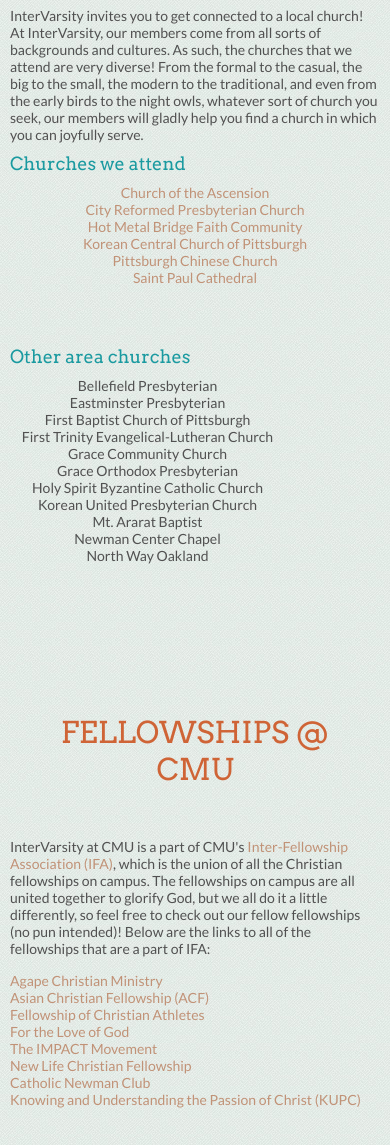
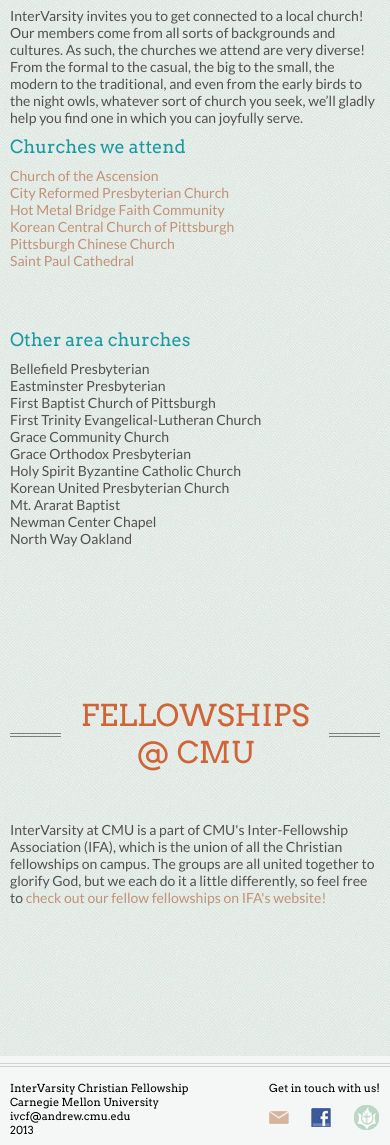
Before and after one commit to PowerlinxJetfire/ivcf_www, a plain HTML site: page links.html in a window 390 px wide. Shown: the part 220-1365 px from the top of the page. Drawn offline with Linux system fonts and the light colour scheme.

Commit message:
Responsive links page!

```diff
--- a/links.html
+++ b/links.html
@@ -3,6 +3,7 @@
      All rights reserved. -->
 <html>
 <head>
+  <meta name="viewport" content="width=device-width, initial-scale=1, minimal-ui">
   <link href="style.css" rel="stylesheet" type="text/css" />
   <link href='http://fonts.googleapis.com/css?family=Lato:400,400italic|Arvo:400,700' rel='stylesheet' type='text/css'>
   <link rel="shortcut icon" href="images/favicon.ico" />
@@ -34,13 +35,12 @@
       <h1>Churches</h1>
     </header>
     <p>
-    InterVarsity invites you to get connected to a local church! At
-    InterVarsity, our members come from all sorts of backgrounds and cultures.
-    As such, the churches that we attend are very diverse! From the formal to
+    InterVarsity invites you to get connected to a local church!
+    Our members come from all sorts of backgrounds and cultures.
+    As such, the churches we attend are very diverse! From the formal to
     the casual, the big to the small, the modern to the traditional, and even
     from the early birds to the night owls, whatever sort of church you seek,
-    our members will gladly help you find a church in which you can joyfully
-    serve.
+    we&rsquo;ll gladly help you find one in which you can joyfully serve.
     </p>
     <div class="churches">
       <div class="tricolumn">
@@ -70,25 +70,16 @@
   </article>
   <article class="linkspage">
     <header class="sectionheader">
-      <h1>Fellowships @ CMU</h1>
+      <h1>Fellowships<br class="responsive-br"/> @ CMU</h1>
     </header>
     <p class="affiliations">
-    InterVarsity at CMU is a part of CMU's
-    <a href="http://www.christatcmu.com">Inter-Fellowship Association (IFA)</a>,
-    which is the union of all the Christian fellowships on campus. The
-    fellowships on campus are all united together to glorify God, but we all do
-    it a little differently, so feel free to check out our fellow fellowships
-    (no pun intended)! Below are the links to all of the fellowships that are a
-    part of IFA:
+    InterVarsity at CMU is a part of CMU's Inter-Fellowship Association (IFA),
+    which is the union of all the Christian fellowships on campus. The groups
+    are all united together to glorify God, but we each do it a little differently,
+    so feel free to <a href="http://christatcmu.com/fellowships.html">check
+    out our fellow fellowships on IFA's website!</a>
     </p>
-    <p><a href="http://www.andrew.cmu.edu/user/agape/">Agape Christian Ministry</a></p>
-    <p><a href="http://acfpcc.org/">Asian Christian Fellowship (ACF)</a></p>
-    <p><a href="https://stugov.andrew.cmu.edu/orgtracker/organizations/fca">Fellowship of Christian Athletes</a></p>
-    <p><a href="https://stugov.andrew.cmu.edu/orgtracker/organizations/for-the-love-of-god">For the Love of God</a></p>
-    <p><a href="http://www.impactmovement.com/">The IMPACT Movement</a></p>
-    <p><a href="http://www.newlifecmu.com/">New Life Christian Fellowship</a></p>
-    <p><a href="http://www.pittsburghoratory.org/campusministry">Catholic Newman Club</a></p>
-    <p><a href="http://www.andrew.cmu.edu/user/kupc/">Knowing and Understanding the Passion of Christ (KUPC)</a></p>
+
   </article>
   <footer class="footer">
     <div class="footercontent">
--- a/style.css
+++ b/style.css
@@ -138,6 +138,15 @@ article {
 
 .aboutpage .halfcolumn p {
   margin-left: 50px;
+}
+
+/* for when you want to force something like a heading to
+ * break a certain way (like Fellowships @ CMU in links.html)
+ */
+@media (min-width: 500px) {
+  .responsive-br {
+    display: none;
+  }
 }
 
 
@@ -643,7 +652,11 @@ article {
   margin: 10px 0;
 }
 
-.linkspage .churches .tricolumn:nth-child(2) {
+.linkspage .tricolumn {
+  text-align: left;
+}
+
+.linkspage .churches .tricolumn {
   width: 275px;
 }
 
@@ -662,7 +675,7 @@ article {
 }
 
 /*
-###### LINKS PAGE ###################################
+###### FISHES PAGE ###################################
 */
 
 .fishespage a {
```
